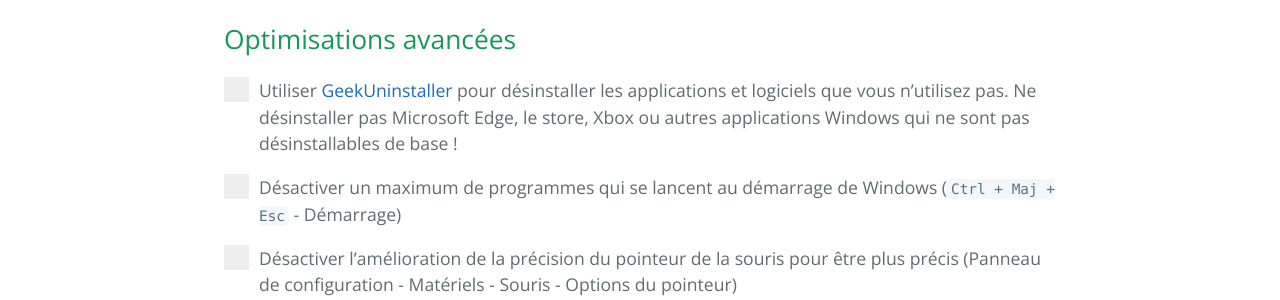
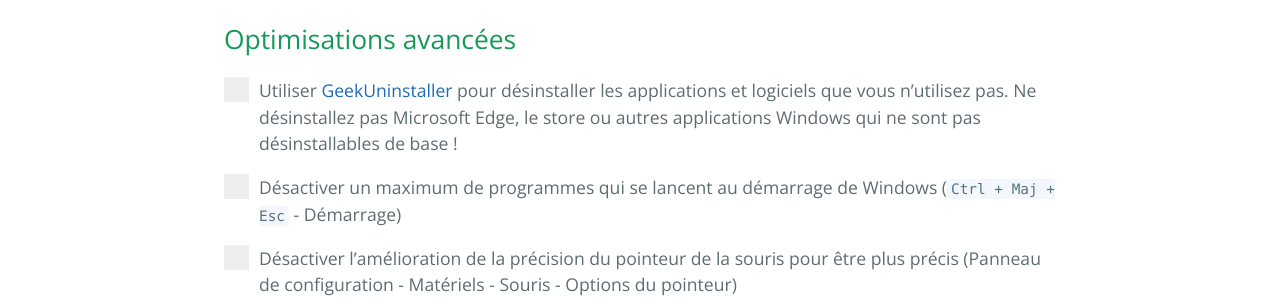
Before and after one commit to PouletEnSlip/pouletenslip.github.io, a Jekyll site: the page built from pages/opti/index.md, in a window 1280 px wide and 900 px high, scrolled down 887 px. Shown: the part 182-482 px from the top of the window. Built offline with Jekyll 4.4.1, drawn with Linux system fonts in a browser that asks for light colours; comment, search, counter and statistics services are not loaded.

Commit message:
Update index.md

```diff
--- a/pages/opti/index.md
+++ b/pages/opti/index.md
@@ -18,7 +18,7 @@ layout: opti
 
 ## Optimisations avancées
 
-<label class="container">Utiliser [GeekUninstaller](https://geekuninstaller.com/download) pour désinstaller les applications et logiciels que vous n'utilisez pas. Ne désinstaller pas Microsoft Edge, le store, Xbox ou autres applications Windows qui ne sont pas désinstallables de base !
+<label class="container">Utiliser [GeekUninstaller](https://geekuninstaller.com/download) pour désinstaller les applications et logiciels que vous n'utilisez pas. Ne désinstallez pas Microsoft Edge, le store ou autres applications Windows qui ne sont pas désinstallables de base !
 <input type="checkbox">
 <span class="checkmark"></span>
 
```
